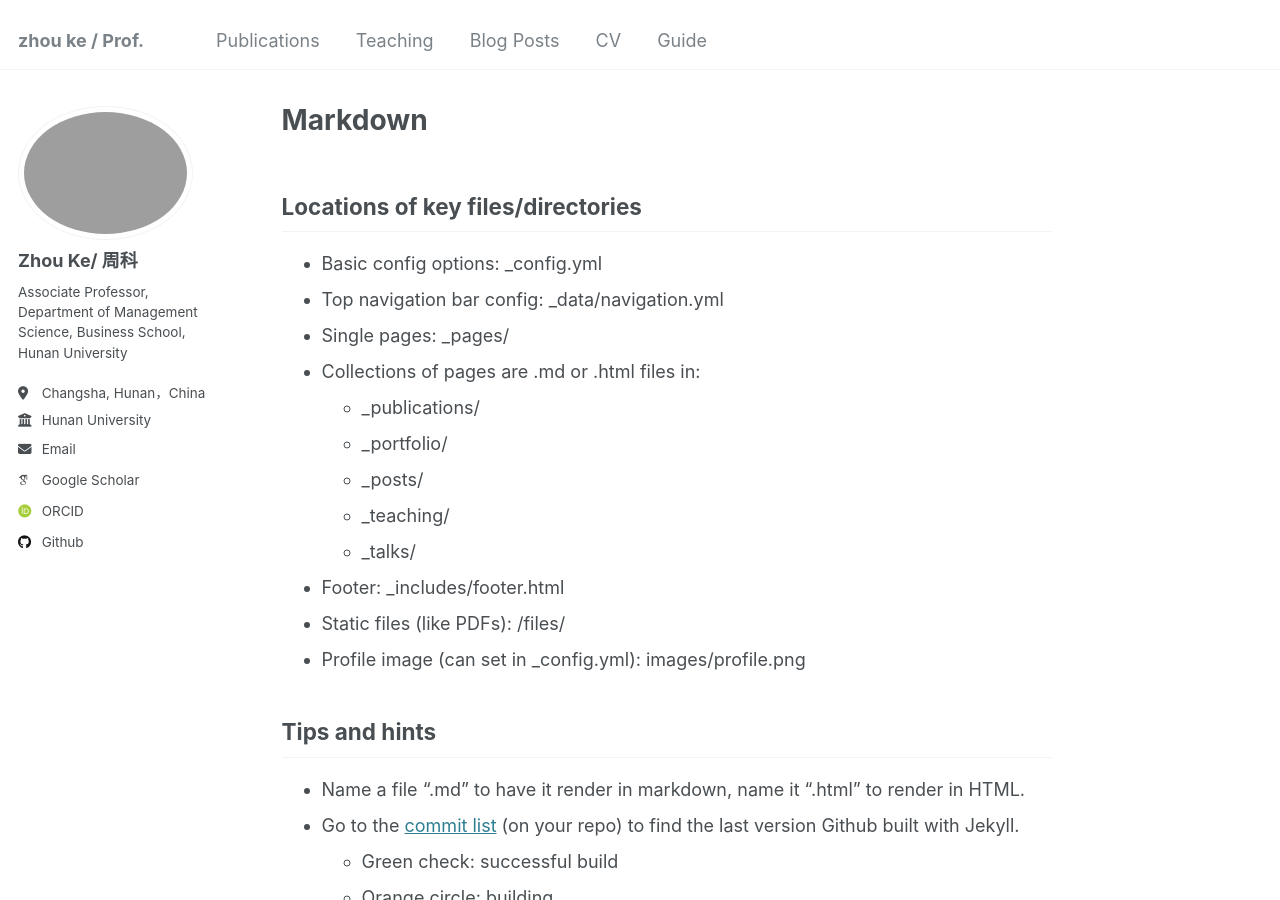
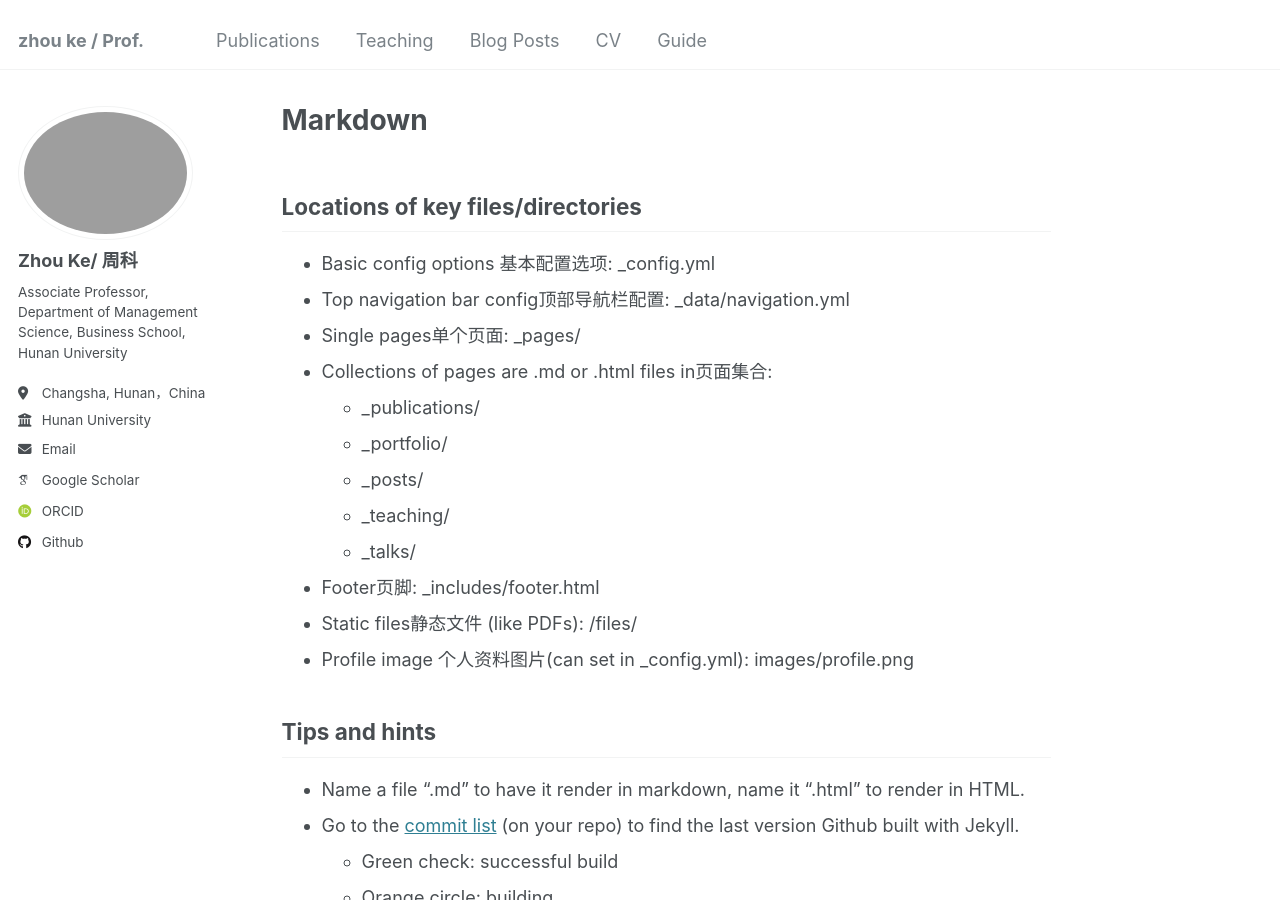
Before and after one commit to hustzhke/hustzhke.github.io, a Jekyll site: the page built from _pages/markdown.md, in a window 1280 px wide and 900 px high. Built offline with Jekyll 4.4.1, drawn with Linux system fonts in a browser that asks for light colours; emoji names are drawn with the system emoji font; some web fonts are replaced; a file with an impossible date is left out.

Commit message:
Update markdown.md

```diff
--- a/_pages/markdown.md
+++ b/_pages/markdown.md
@@ -9,18 +9,18 @@ redirect_from:
 
 ## Locations of key files/directories
 
-* Basic config options: _config.yml
-* Top navigation bar config: _data/navigation.yml
-* Single pages: _pages/
-* Collections of pages are .md or .html files in:
+* Basic config options 基本配置选项: _config.yml
+* Top navigation bar config顶部导航栏配置: _data/navigation.yml
+* Single pages单个页面: _pages/
+* Collections of pages are .md or .html files in页面集合:
   * _publications/
   * _portfolio/
   * _posts/
   * _teaching/
   * _talks/
-* Footer: _includes/footer.html
-* Static files (like PDFs): /files/
-* Profile image (can set in _config.yml): images/profile.png
+* Footer页脚: _includes/footer.html
+* Static files静态文件 (like PDFs): /files/
+* Profile image 个人资料图片(can set in _config.yml): images/profile.png
 
 ## Tips and hints
 
```
